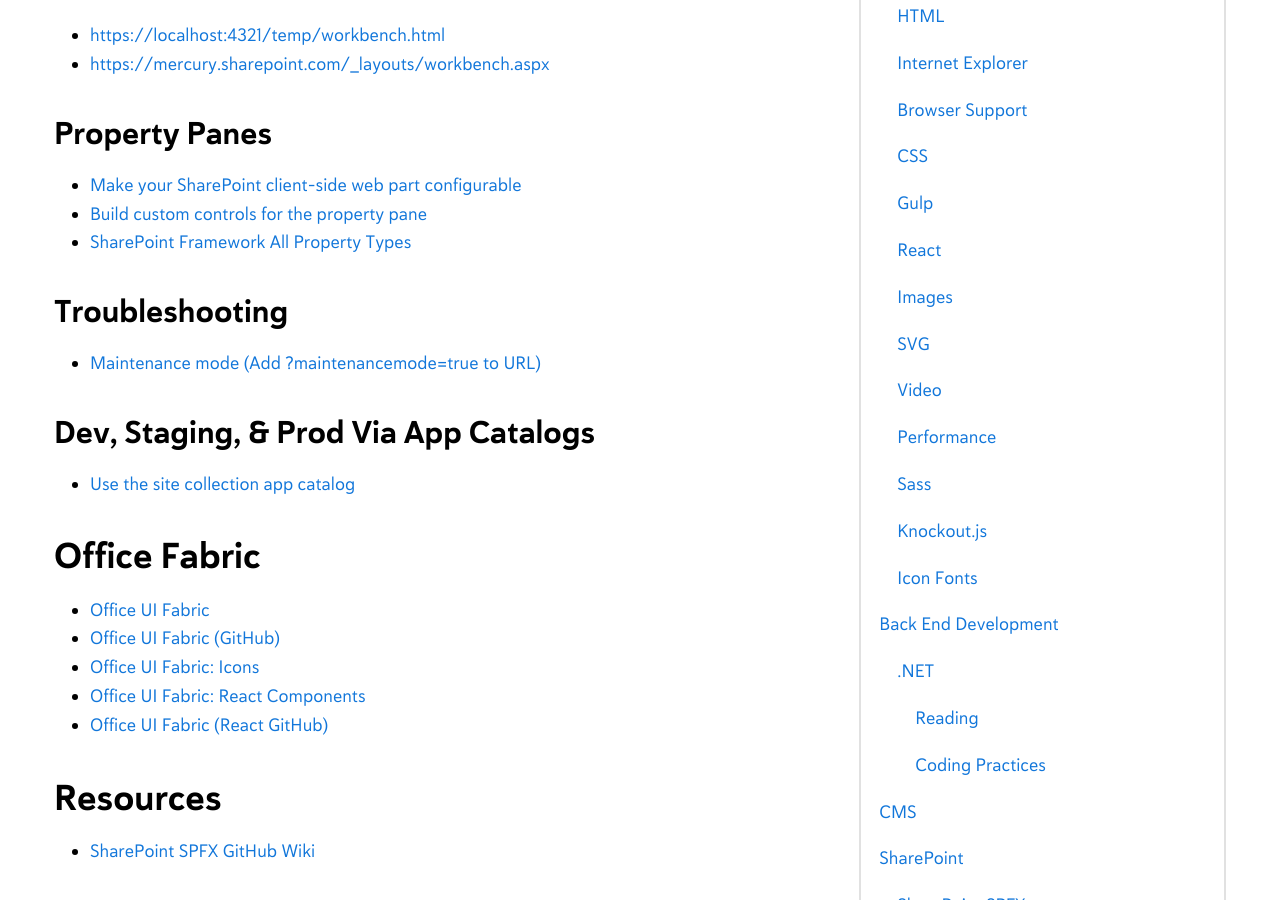
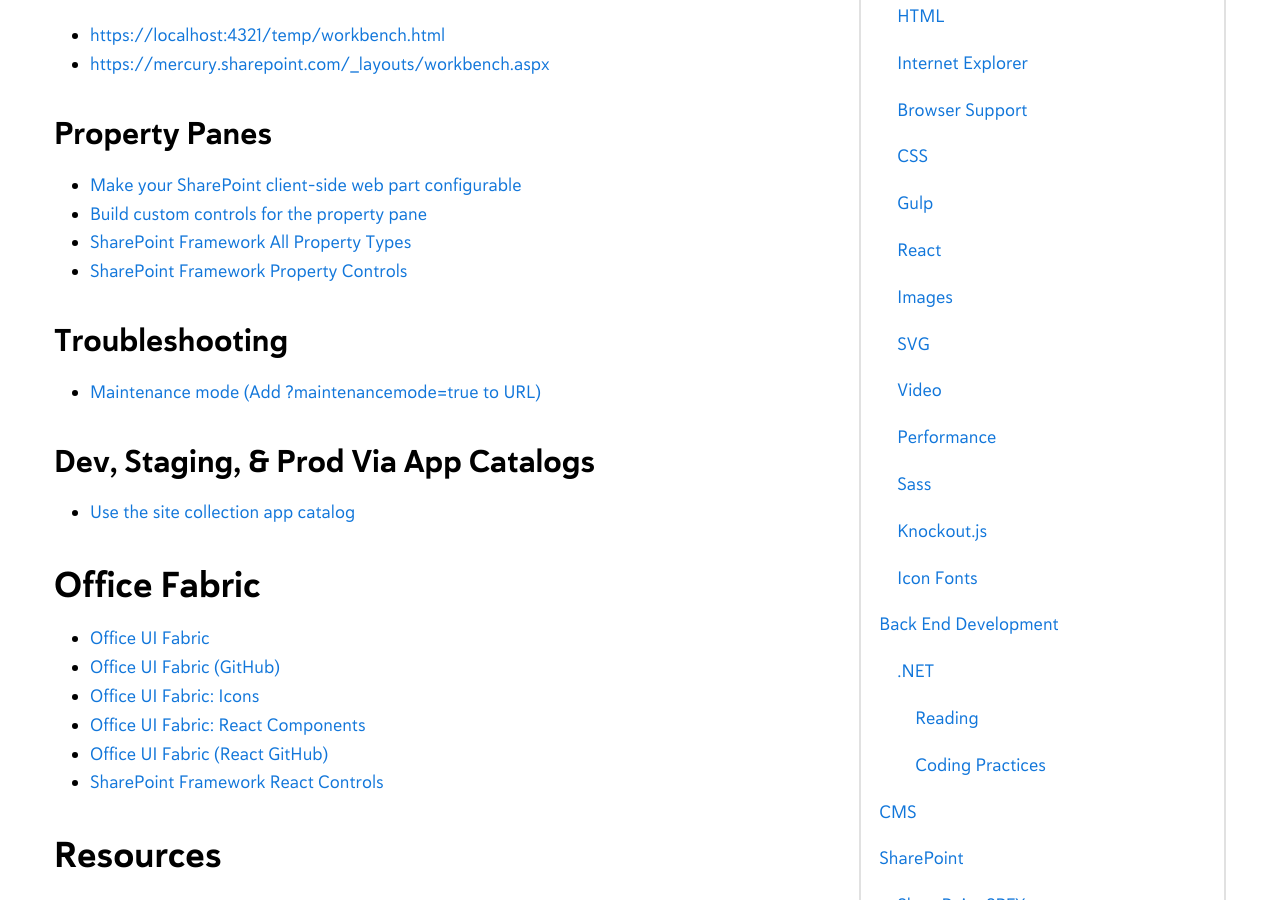
Before and after one commit to mercuryworks/developers-handbook, a Jekyll site: the page built from _posts/2018-01-29-sharepoint-spfx.markdown, in a window 1280 px wide and 900 px high, scrolled down 1268 px. Built offline with Jekyll 4.4.1, drawn with Linux system fonts in a browser that asks for light colours; comment, search, counter and statistics services are not loaded.

Commit message:
Added SPFX links

```diff
--- a/_posts/2018-01-29-sharepoint-spfx.markdown
+++ b/_posts/2018-01-29-sharepoint-spfx.markdown
@@ -48,6 +48,7 @@
 * [Make your SharePoint client-side web part configurable](https://docs.microsoft.com/en-us/sharepoint/dev/spfx/web-parts/basics/integrate-with-property-pane){:target="_blank"}
 * [Build custom controls for the property pane](https://docs.microsoft.com/en-us/sharepoint/dev/spfx/web-parts/guidance/build-custom-property-pane-controls){:target="_blank"}
 * [SharePoint Framework All Property Types](https://code.msdn.microsoft.com/office/SharePoint-Framework-All-fbc95eef#content){:target="_blank"}
+* [SharePoint Framework Property Controls](https://sharepoint.github.io/sp-dev-fx-property-controls/){:target="_blank"}
 
 ### Troubleshooting
 
@@ -64,6 +65,7 @@
 * [Office UI Fabric: Icons](https://developer.microsoft.com/en-us/fabric#/styles/icons){:target="_blank"}
 * [Office UI Fabric: React Components](https://developer.microsoft.com/en-us/fabric#/components){:target="_blank"}
 * [Office UI Fabric (React GitHub)](https://github.com/OfficeDev/office-ui-fabric-react){:target="_blank"}
+* [SharePoint Framework React Controls](https://sharepoint.github.io/sp-dev-fx-controls-react/){:target="_blank"}
 
 ## Resources
 
```
